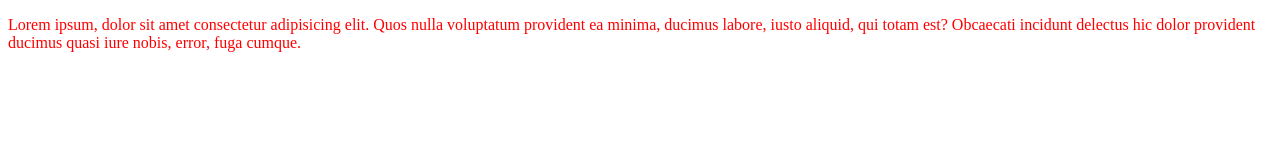
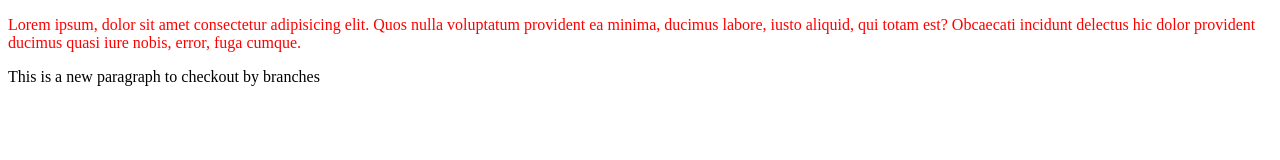
Before and after one commit to Siddhant281/PracticeRepo, a plain HTML site: page index.html in a window 1280 px wide. Drawn offline with Linux system fonts and the light colour scheme.

Commit message:
There was an update to check branch in index.html

```diff
--- a/index.html
+++ b/index.html
@@ -7,5 +7,6 @@
 </head>
 <body>
     <p style="color: red;">Lorem ipsum, dolor sit amet consectetur adipisicing elit. Quos nulla voluptatum provident ea minima, ducimus labore, iusto aliquid, qui totam est? Obcaecati incidunt delectus hic dolor provident ducimus quasi iure nobis, error, fuga cumque.</p>
+    <p>This is a new paragraph to checkout by branches</p>
 </body>
 </html>
```
